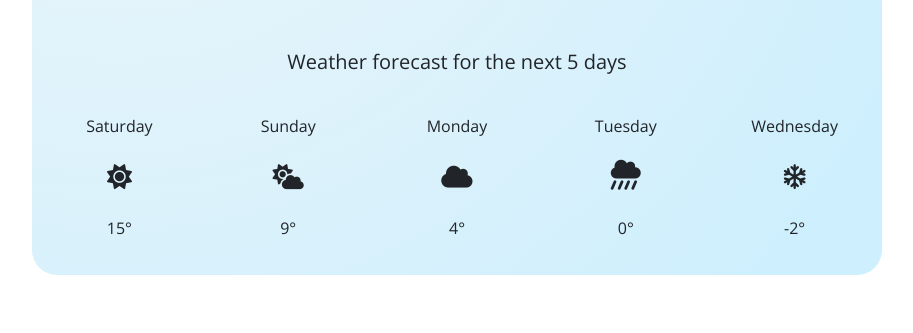
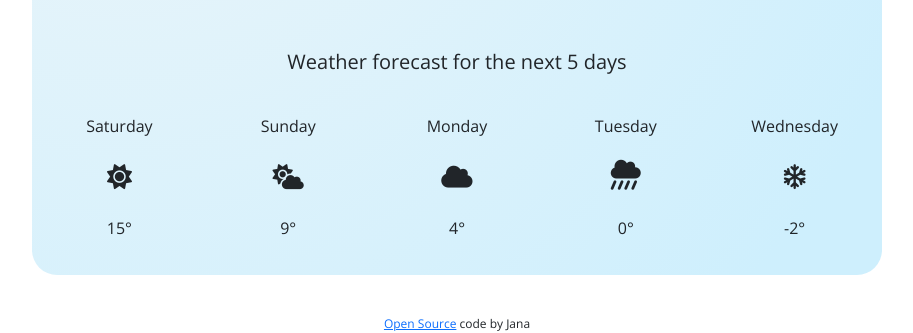
Before and after one commit to jmalderle/Weather-App-Project, a plain HTML site: page SheCodesPlus-week2-homework-jana.html in a window 1280 px wide. Shown: the part 511-844 px from the top of the page, without its empty margins (183-1096 px from the left). Drawn offline with nearby package versions, Linux system fonts and the light colour scheme.

Commit message:
Added cedits + open source link as paragraph under weather app

```diff
--- a/SheCodesPlus-week2-homework-jana.html
+++ b/SheCodesPlus-week2-homework-jana.html
@@ -68,5 +68,11 @@
         <div class="col">-2°</div>
       </div>
     </div>
+    <p id="credit">
+      <a href="https://github.com/jmalderle" target="blank" rel="noreferrer"
+        >Open Source</a
+      >
+      code by Jana
+    </p>
   </body>
 </html>
--- a/src/style.css
+++ b/src/style.css
@@ -113,3 +113,12 @@ input {
   padding-bottom: 20px;
   text-align: center;
 }
+
+#credit {
+  font-family: "Open Sans", sans-serif;
+  font-size: 12px;
+  display: block;
+  position: static;
+  margin: 0 auto;
+  text-align: center;
+}
```
Also changed, not shown: 1 other file.
